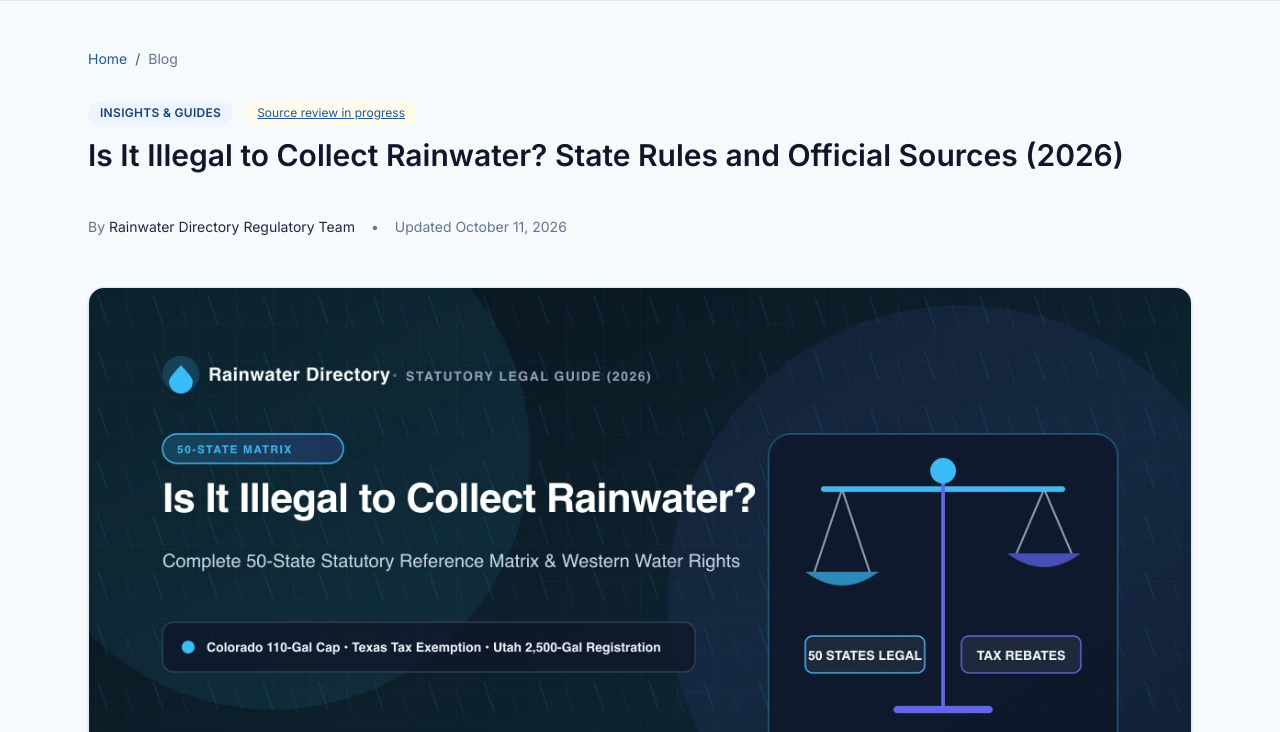
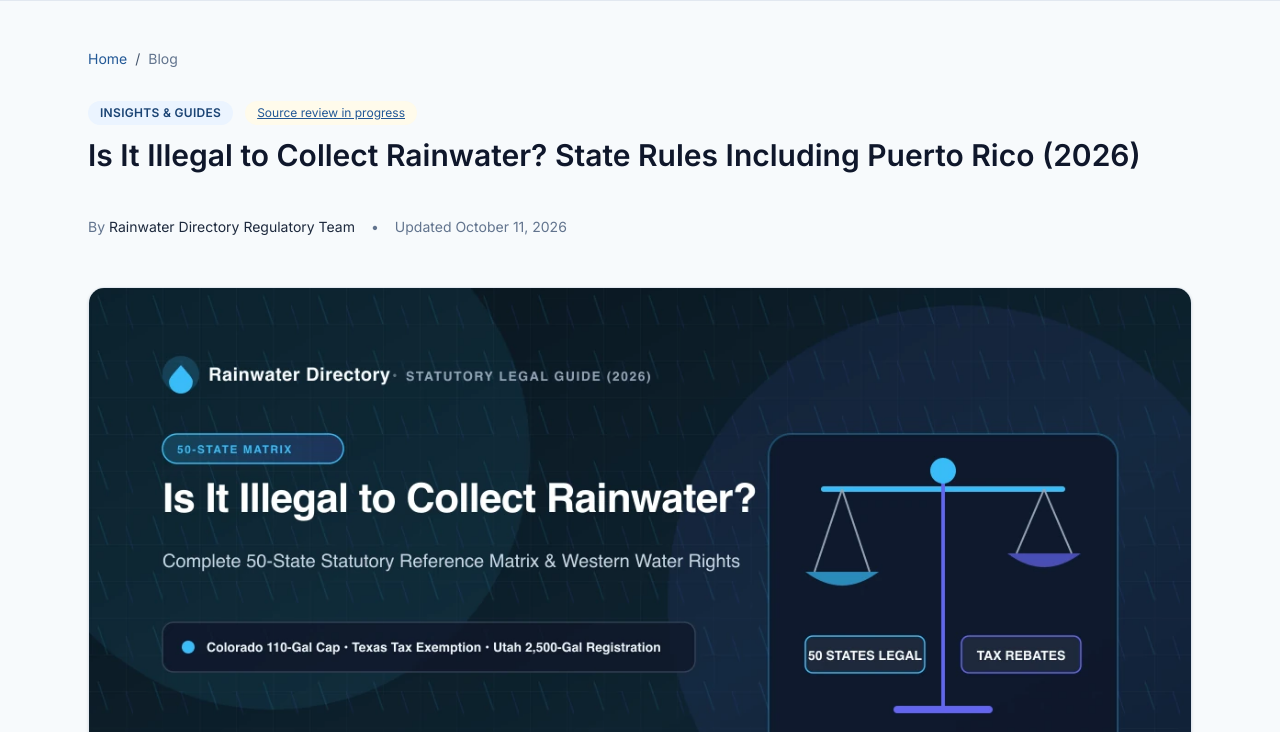
Before and after one commit to yaogara/rainwater, an Astro site: page /blog/is-it-illegal-to-collect-rainwater-state-by-state in a window 1280 px wide. Shown: the part 68-800 px from the top of the page. Built offline with nearby package versions, Linux system fonts and the light colour scheme; Astro itself is replaced by a stand-in of ours.

Commit message:
chore: update title for better Puerto Rico query matching (RUN_ID: 1792417539)

```diff
--- a/src/content/blog/is-it-illegal-to-collect-rainwater-state-by-state.md
+++ b/src/content/blog/is-it-illegal-to-collect-rainwater-state-by-state.md
@@ -1,5 +1,5 @@
 ---
-title: "Is It Illegal to Collect Rainwater? State Rules and Official Sources (2026)"
+title: "Is It Illegal to Collect Rainwater? State Rules Including Puerto Rico (2026)"
 description: "Check verified Colorado, Utah, Texas, and Puerto Rico rainwater rules, then use state directory links to find the authority for your project."
 pubDate: 2026-09-13
 updatedDate: 2026-10-11
```
